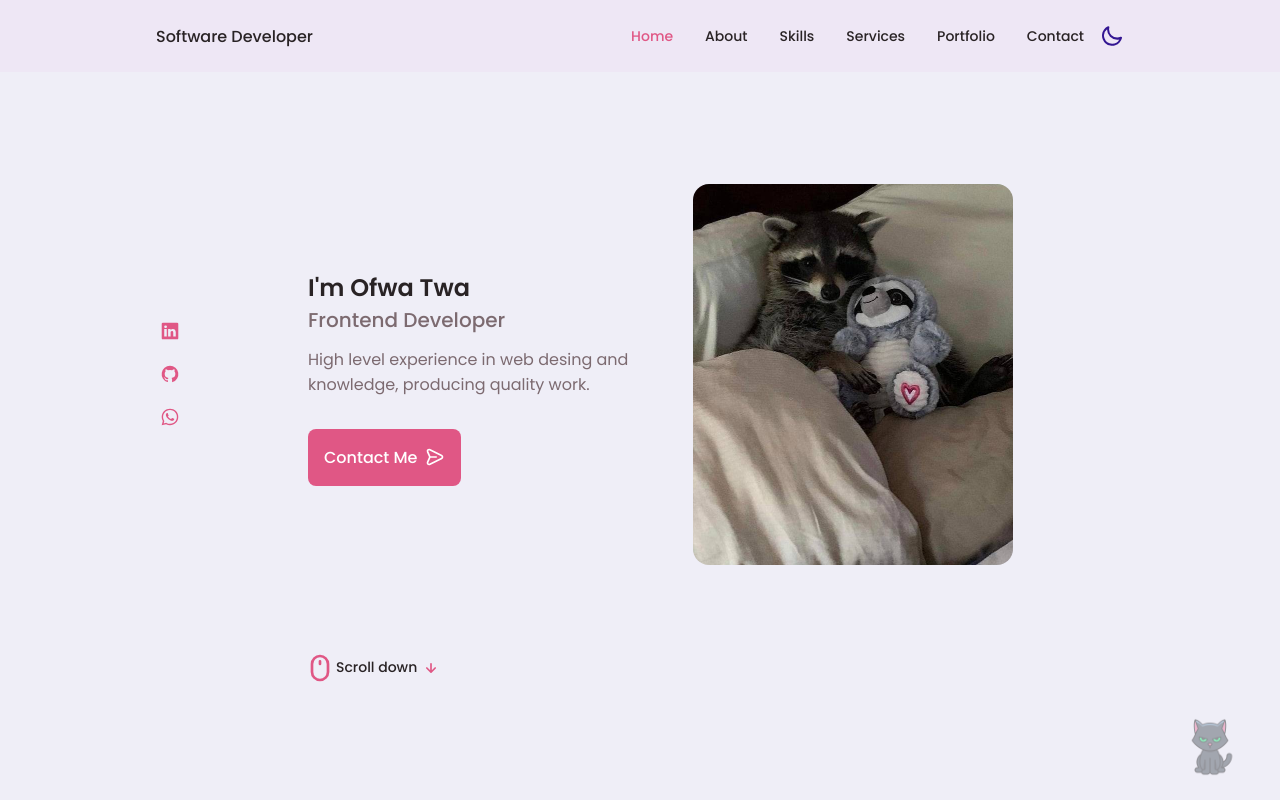
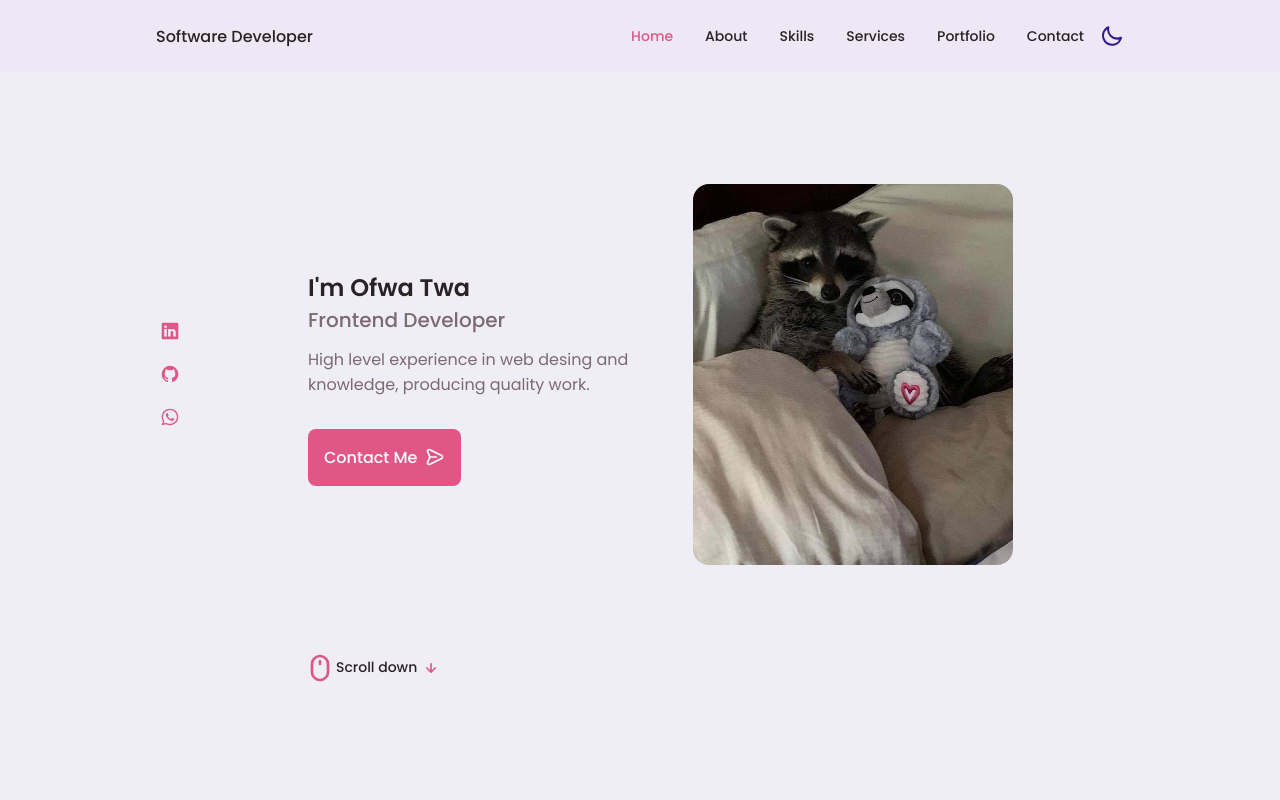
Before and after one commit to OfwaTwa/Portafolio2.0, a React (Vite) app: page / in a window 1280 px wide. Shown: the top 800 px of the page. Built offline with nearby package versions, Linux system fonts and the light colour scheme.

Commit message:
Portfolio_v2.1

```diff
--- a/src/App.jsx
+++ b/src/App.jsx
@@ -3,7 +3,6 @@ import { Cabecera } from "./componentes/Cabecera.jsx";
 import { Home } from "./componentes/Home.jsx";
 import { Footer } from "./componentes/Footer.jsx";
 import { Scroll } from "./componentes/Scroll.jsx";
-import Cats from "./componentes/Cats";
 import About from "./componentes/About";
 import Skills from "./componentes/Skills";
 import Qualification from "./componentes/Qualification";
@@ -25,7 +24,6 @@ function App() {
       <ProjectInMind />
       <ContactMe />
       <Footer />
-      <Cats />
       <Scroll />
     </div>
   );
```
